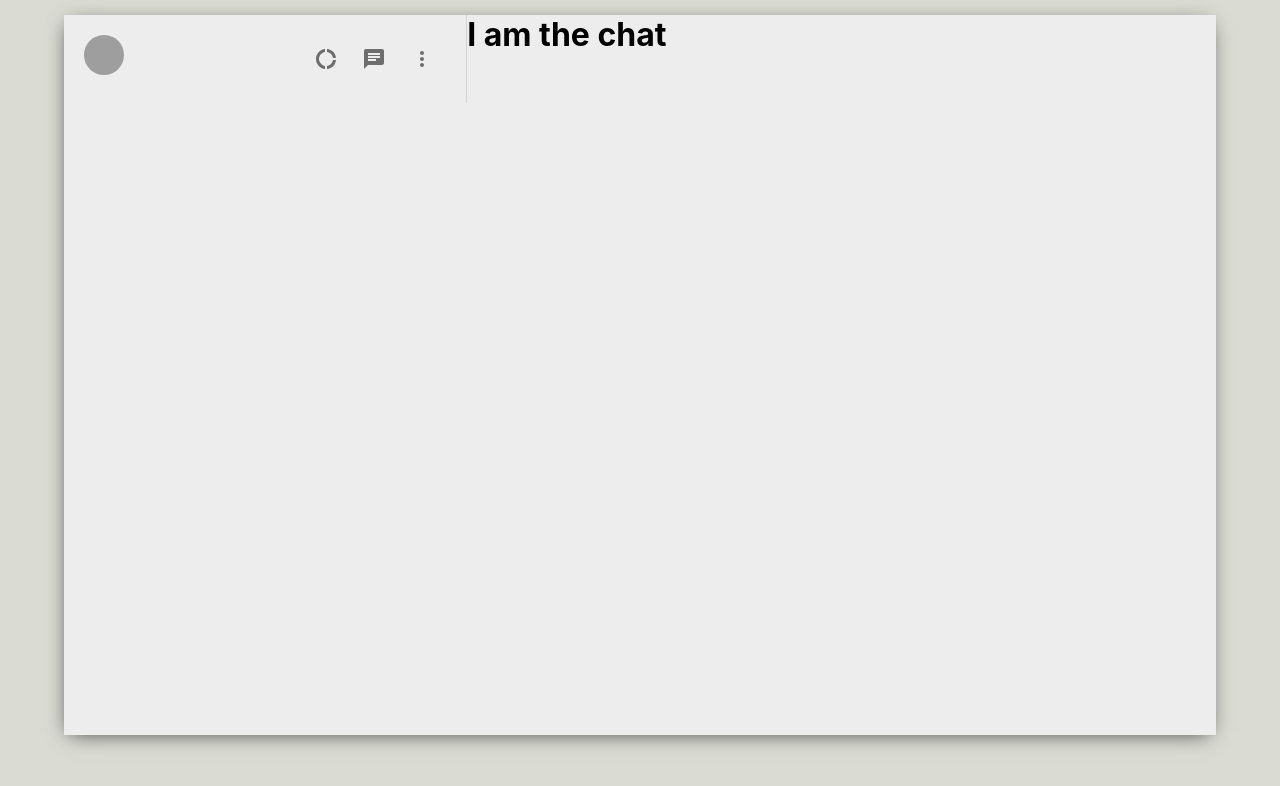
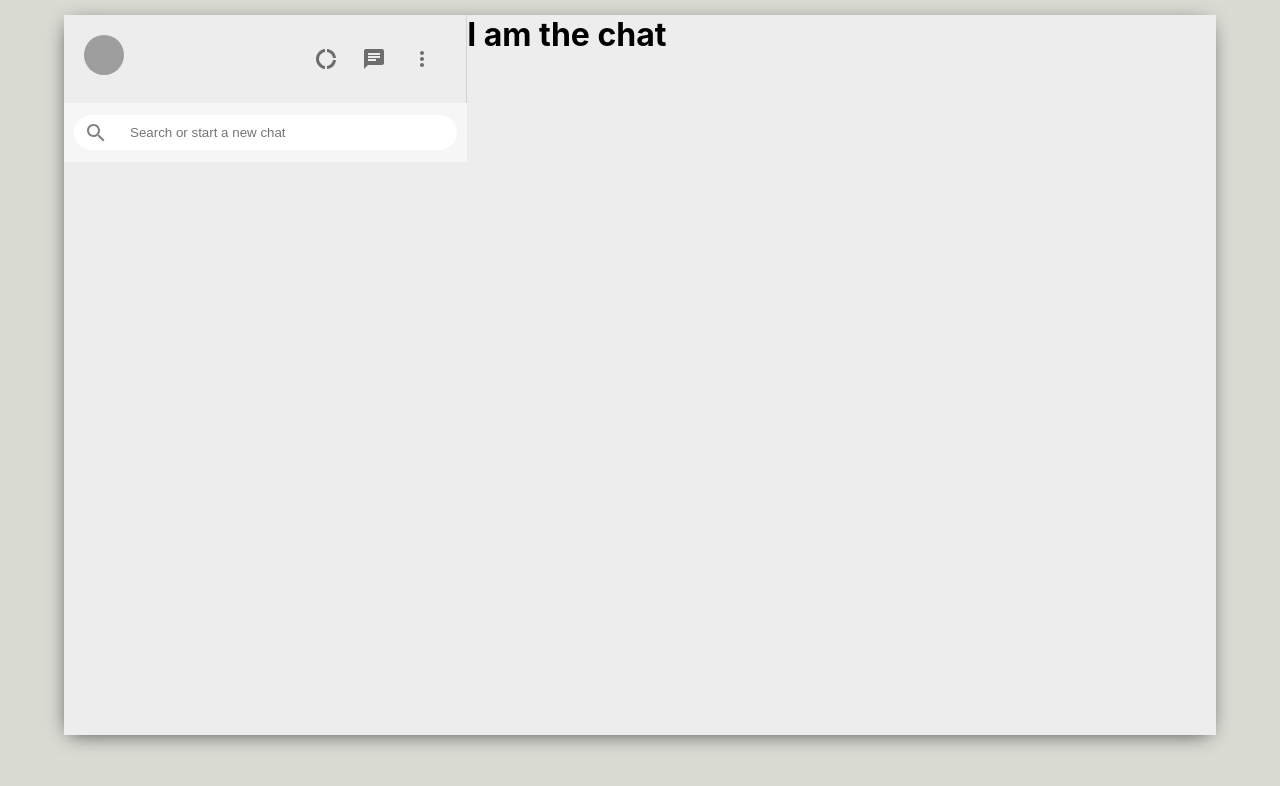
Before and after one commit to HenriqueACF/Whatsapp-whith-MERN, a React (Create React App) app: page / in a window 1280 px wide. Shown: the top 786 px of the page. Built offline with nearby package versions, Linux system fonts and the light colour scheme; grey boxes are pictures that could not be loaded.

Commit message:
sidebar search

```diff
--- a/public/index.html
+++ b/public/index.html
@@ -2,14 +2,8 @@
 <html lang="en">
   <head>
     <meta charset="utf-8" />
-    <link rel="icon" href="%PUBLIC_URL%/favicon.ico" />
     <meta name="viewport" content="width=device-width, initial-scale=1" />
     <meta name="theme-color" content="#000000" />
-    <meta
-      name="description"
-      content="Web site created using create-react-app"
-    />
-    <link rel="apple-touch-icon" href="%PUBLIC_URL%/logo192.png" />
     <!--
       manifest.json provides metadata used when your web app is installed on a
       user's mobile device or desktop. See https://developers.google.com/web/fundamentals/web-app-manifest/
@@ -24,7 +18,7 @@
       work correctly both with client-side routing and a non-root public URL.
       Learn how to configure a non-root public URL by running `npm run build`.
     -->
-    <title>React App</title>
+    <title>WhatsApp</title>
   </head>
   <body>
     <noscript>You need to enable JavaScript to run this app.</noscript>
--- a/src/Sidebar.css
+++ b/src/Sidebar.css
@@ -22,3 +22,31 @@
     margin-right:2vw;
     font-size: 24px !important;
 }
+
+.sidebar__search{
+    display:flex;
+    align-items: center;
+    background-color: #f6f6f6;
+    height: 39px;
+    padding: 10px;
+}
+
+.sidebar__searchContainer{
+    display:flex;
+    align-items: center;
+    background-color: #FFF;
+    width:100%;
+    height: 35px;
+    border-radius:20px;
+}
+
+.sidebar__searchContainer > .MuiSvgIcon-root {
+    color: #808080;
+    padding: 10px;
+}
+
+.sidebar__searchContainer > input {
+    border: none;
+    outline-width: 0;
+    margin-left: 10px;
+}
--- a/src/Sidebar.js
+++ b/src/Sidebar.js
@@ -6,6 +6,7 @@
 import ChatIcon from '@material-ui/icons/Chat';
 import MoreVertIcon from '@material-ui/icons/MoreVert';
 import { Avatar, IconButton} from '@material-ui/core';
+import { SearchOutlined } from '@material-ui/icons';
 
 function Sidebar() {
   return(
@@ -26,6 +27,13 @@
                   </IconButton>
               </div>
           </div>
+
+          <div className="sidebar__search">
+              <div className="sidebar__searchContainer">
+                  <SearchOutlined />
+                  <input type="text" placeholder="Search or start a new chat"/>
+              </div>
+          </div>
       </div>
   );
 }
```
